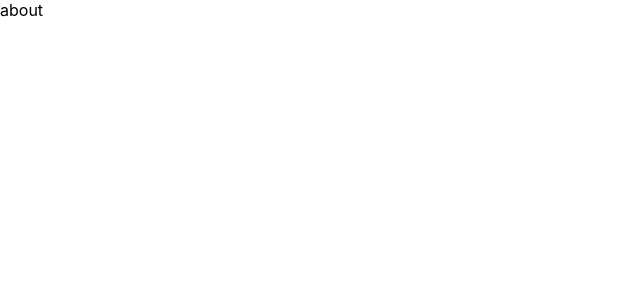
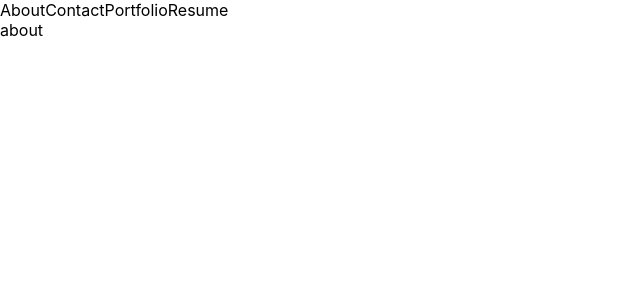
Before and after one commit to gfinnie01/portfolio, a React (Create React App) app in the folder react-portfolio/: page / in a window 1280 px wide. Shown: the top 300 px of the page, without its empty margins (0-640 px from the left). Built offline with nearby package versions, Linux system fonts and the light colour scheme.

Commit message:
added the outline of all my pages and then made it so you can visit them from the home page

```diff
--- a/react-portfolio/src/App.js
+++ b/react-portfolio/src/App.js
@@ -6,10 +6,7 @@ import Contact from './Pages/Contact';
 import Portfolio from './Pages/Portfolio';
 import Resume from './Pages/Resume';
 
-function App() {
- const [currentPage, setCurrentPage] = useState
- ('About');
-
+function renderPage(currentPage) {
  if (currentPage === 'About') {
    return <About />
  }
@@ -22,6 +19,29 @@ function App() {
  if (currentPage === 'Resume') {
   return <Resume />
  }
+};
+
+function App () {
+  const [currentPage, setCurrentPage] = useState
+  ('About');
+  return (<div>
+  <nav>
+    <a onClick={() => setCurrentPage('About')}>
+      About
+    </a>
+    <a onClick={() => setCurrentPage('Contact')}>
+      Contact
+    </a>
+    <a onClick={() => setCurrentPage('Portfolio')}>
+      Portfolio
+    </a>
+    <a onClick={() => setCurrentPage('Resume')}>
+      Resume
+    </a>
+  </nav>
+  {renderPage(currentPage)}
+</div>
+  );
 }
 
 export default App;
--- a/react-portfolio/src/Pages/Contact.js
+++ b/react-portfolio/src/Pages/Contact.js
@@ -0,0 +1,9 @@
+import React from 'react';
+
+const Contact = props => {
+  return (
+    <div> Contact </div>
+  )
+}
+
+export default Contact;
--- a/react-portfolio/src/Pages/Portfolio.js
+++ b/react-portfolio/src/Pages/Portfolio.js
@@ -0,0 +1,9 @@
+import React from 'react';
+
+const Portfolio = props => {
+  return (
+    <div> Portfolio </div>
+  )
+}
+
+export default Portfolio;
--- a/react-portfolio/src/Pages/Resume.js
+++ b/react-portfolio/src/Pages/Resume.js
@@ -0,0 +1,10 @@
+import React from 'react';
+
+const Resume = props => {
+  return (
+    <div> Resume </div>
+  )
+}
+
+
+export default Resume;
```
